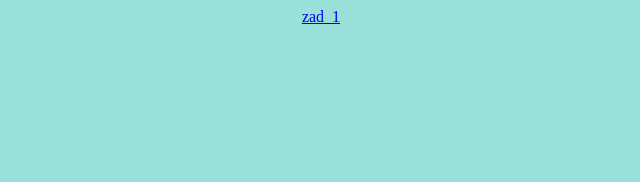
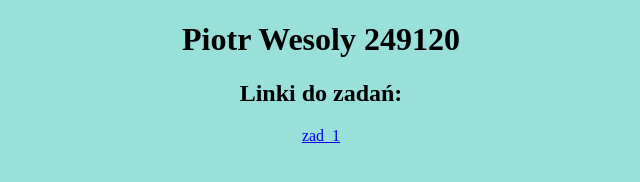
Before and after one commit to PiotrWesoly/PiotrWesoly.github.io, a plain HTML site: page index.html in a window 1280 px wide. Shown: the whole page, without its empty margins (319-959 px from the left). Drawn offline with Linux system fonts and the light colour scheme; files that its build step writes are made by us from their sources; files whose address does not match are found by name.

Commit message:
Update index.html

```diff
--- a/index.html
+++ b/index.html
@@ -8,6 +8,8 @@
     <link rel="stylesheet" href="style.css">
 </head>
 <body>
+    <h1>Piotr Wesoly 249120</h1>
+    <h2>Linki do zadań:</h2>
     <a href="./lab1/index.html">zad_1</a>
 
     <p></p>
```
